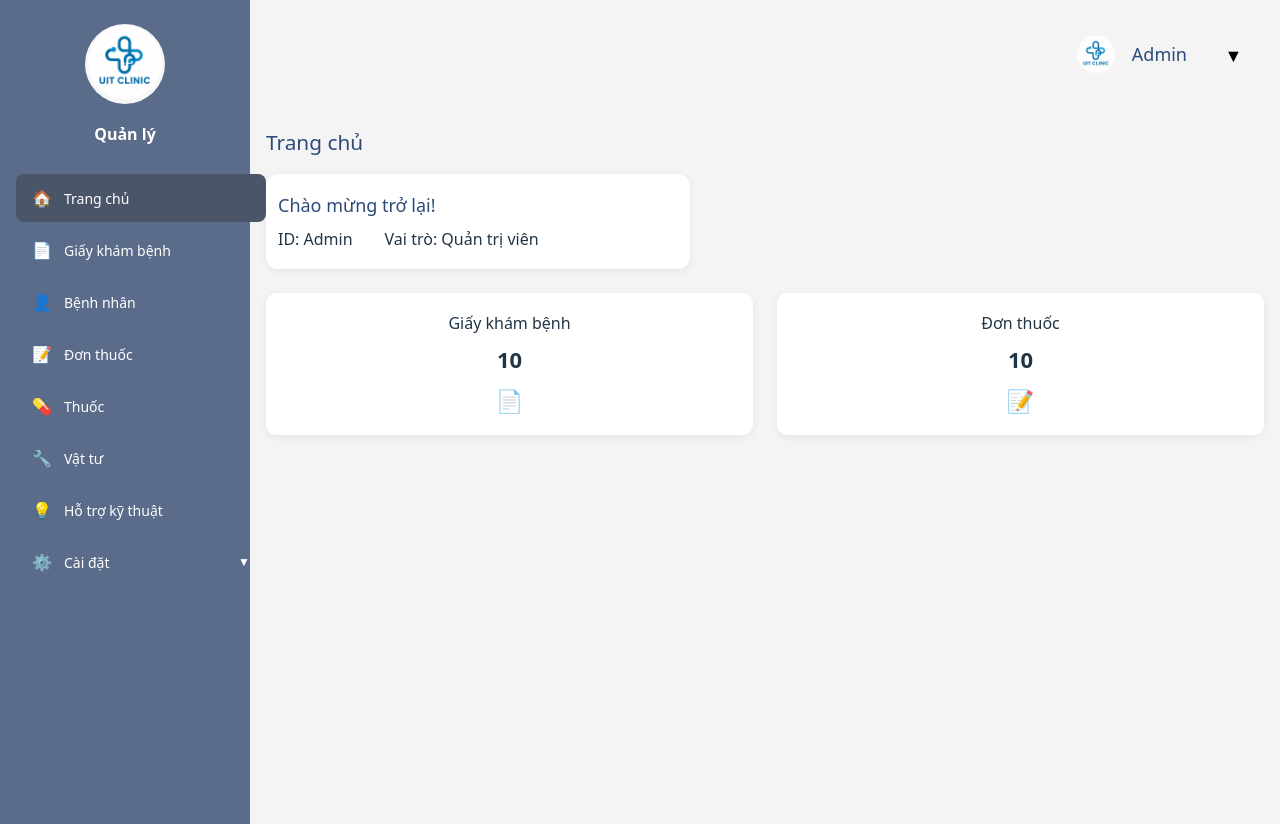
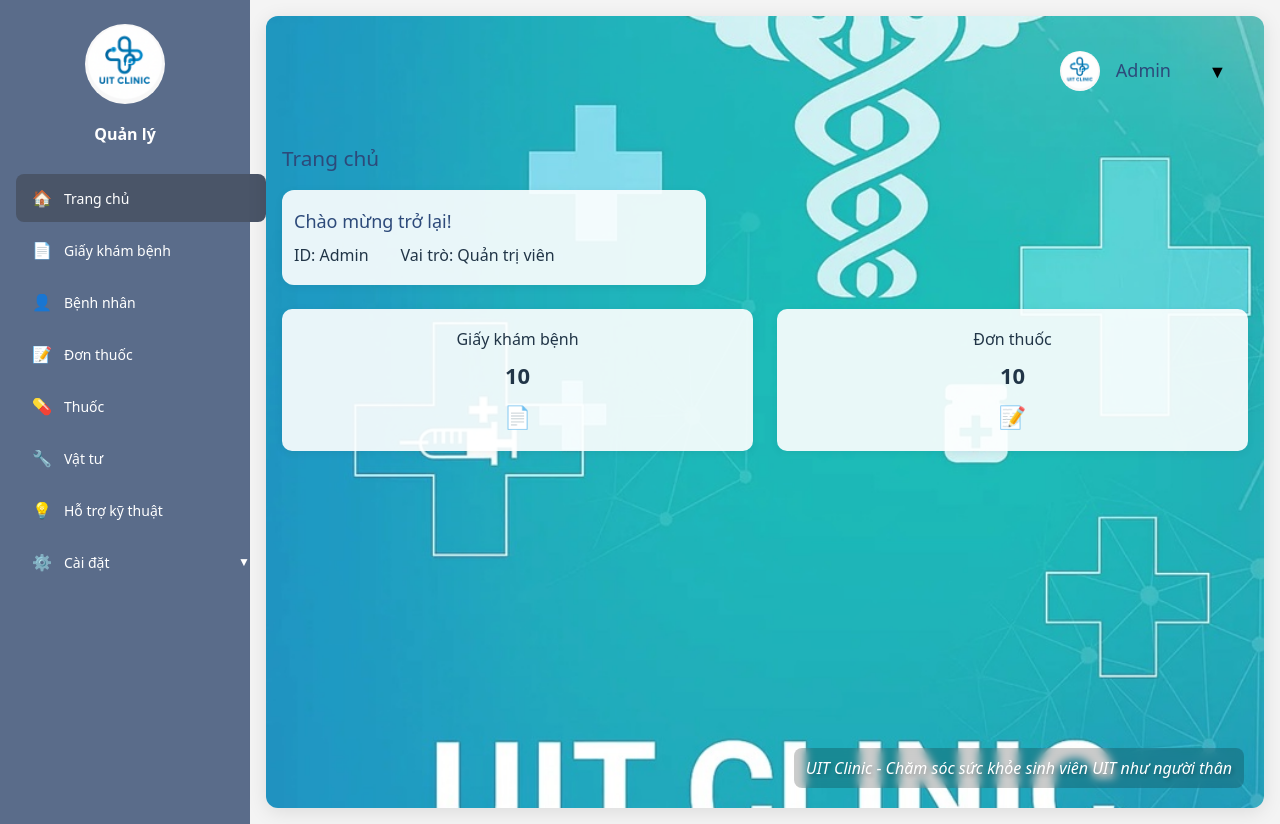
Before and after one commit to tolinh91/UITClinic, a React (Vite) app in the folder frontend/phongmach/: page /main in a window 1280 px wide. Built offline with nearby package versions, Linux system fonts and the light colour scheme.

Commit message:
add background mainpage

```diff
--- a/frontend/phongmach/src/pages/Profile/MainPage.tsx
+++ b/frontend/phongmach/src/pages/Profile/MainPage.tsx
@@ -1,6 +1,7 @@
-import React, { useState } from "react";
+import { useState } from "react";
 import { useNavigate } from "react-router-dom";
 import appIcon from '../../assets/appicon.png';
+import mainpageBackground from '../../assets/mainpage-background.jpg';
 import Sidebar from '../../components/Sidebar';
 
 function MainPage() {
@@ -33,8 +34,31 @@ function MainPage() {
           minWidth: 0,
           display: 'flex',
           flexDirection: 'column',
+          backgroundImage: `url(${mainpageBackground})`,
+          backgroundSize: 'cover',
+          backgroundPosition: 'center',
+          backgroundRepeat: 'no-repeat',
+          margin: '16px',
+          borderRadius: '12px',
+          boxShadow: '0 4px 20px rgba(0, 0, 0, 0.1)',
+          position: 'relative',
         }}
       >
+        {/* Overlay để làm nền tối hơn một chút cho text dễ đọc */}
+        <div
+          style={{
+            position: 'absolute',
+            top: 0,
+            left: 0,
+            right: 0,
+            bottom: 0,
+            backgroundColor: 'rgba(255, 255, 255, 0.1)',
+            borderRadius: '12px',
+            zIndex: 1,
+          }}
+        />
+        {/* Content wrapper với z-index cao hơn */}
+        <div style={{ position: 'relative', zIndex: 2, height: '100%', display: 'flex', flexDirection: 'column' }}>
         <div
           style={{
             display: 'flex',
@@ -76,7 +100,7 @@ function MainPage() {
           <h2 style={{ color: '#2d4a7a', fontWeight: 500, fontSize: '1.3rem', marginBottom: 16 }}>Trang chủ</h2>
           <div
             style={{
-              background: '#fff',
+              background: 'rgba(255, 255, 255, 0.9)',
               borderRadius: 12,
               padding: '18px 12px',
               boxShadow: '0 2px 8px #0001',
@@ -102,17 +126,37 @@ function MainPage() {
               flexWrap: 'wrap',
             }}
           >
-            <div style={{ background: '#fff', borderRadius: 10, padding: 18, minWidth: 160, boxShadow: '0 2px 8px #0001', textAlign: 'center', flex: '1 1 160px', marginBottom: 12 }}>
+            <div style={{ background: 'rgba(255, 255, 255, 0.9)', borderRadius: 10, padding: 18, minWidth: 160, boxShadow: '0 2px 8px #0001', textAlign: 'center', flex: '1 1 160px', marginBottom: 12 }}>
               <div style={{ fontWeight: 500 }}>Giấy khám bệnh</div>
               <div style={{ fontSize: 22, fontWeight: 700, margin: '8px 0' }}>10</div>
               <span style={{ fontSize: 22, color: '#bfc8d8' }}>📄</span>
             </div>
-            <div style={{ background: '#fff', borderRadius: 10, padding: 18, minWidth: 160, boxShadow: '0 2px 8px #0001', textAlign: 'center', flex: '1 1 160px', marginBottom: 12 }}>
+            <div style={{ background: 'rgba(255, 255, 255, 0.9)', borderRadius: 10, padding: 18, minWidth: 160, boxShadow: '0 2px 8px #0001', textAlign: 'center', flex: '1 1 160px', marginBottom: 12 }}>
               <div style={{ fontWeight: 500 }}>Đơn thuốc</div>
               <div style={{ fontSize: 22, fontWeight: 700, margin: '8px 0' }}>10</div>
               <span style={{ fontSize: 22, color: '#bfc8d8' }}>📝</span>
             </div>
           </div>
+        </div>
+        </div>
+        {/* Khẩu hiệu ở góc phải dưới */}
+        <div
+          style={{
+            position: 'absolute',
+            bottom: '20px',
+            right: '20px',
+            color: 'white',
+            fontSize: '20 px',
+            fontStyle: 'italic',
+            textShadow: '2px 2px 4px rgba(0, 0, 0, 0.3)',
+            zIndex: 3,
+            background: 'rgba(0, 0, 0, 0.2)',
+            padding: '8px 12px',
+            borderRadius: '8px',
+            backdropFilter: 'blur(4px)',
+          }}
+        >
+          UIT Clinic - Chăm sóc sức khỏe sinh viên UIT như người thân
         </div>
       </div>
     </div>
```
Also changed, not shown: frontend/phongmach/src/pages/Login.tsx (+46 -5 lines), frontend/phongmach/src/assets/mainpage-background.jpg (added).
